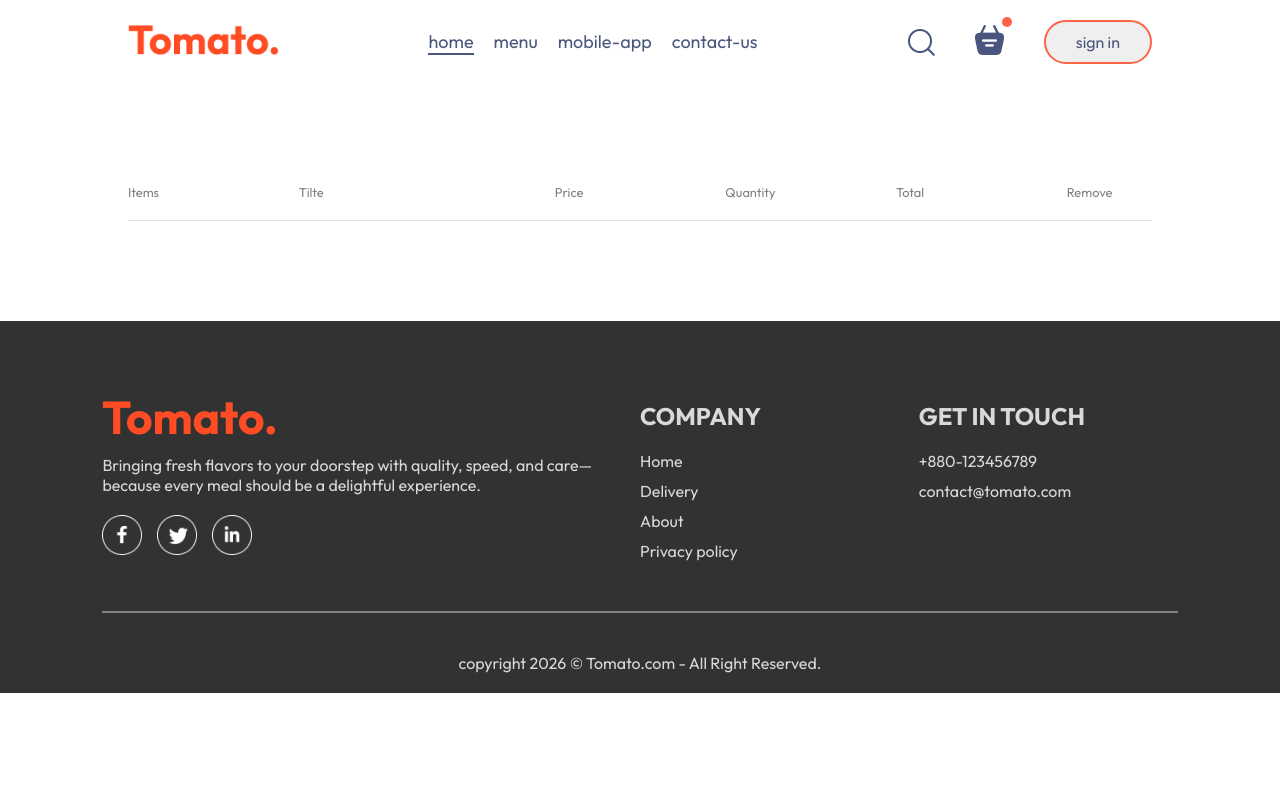
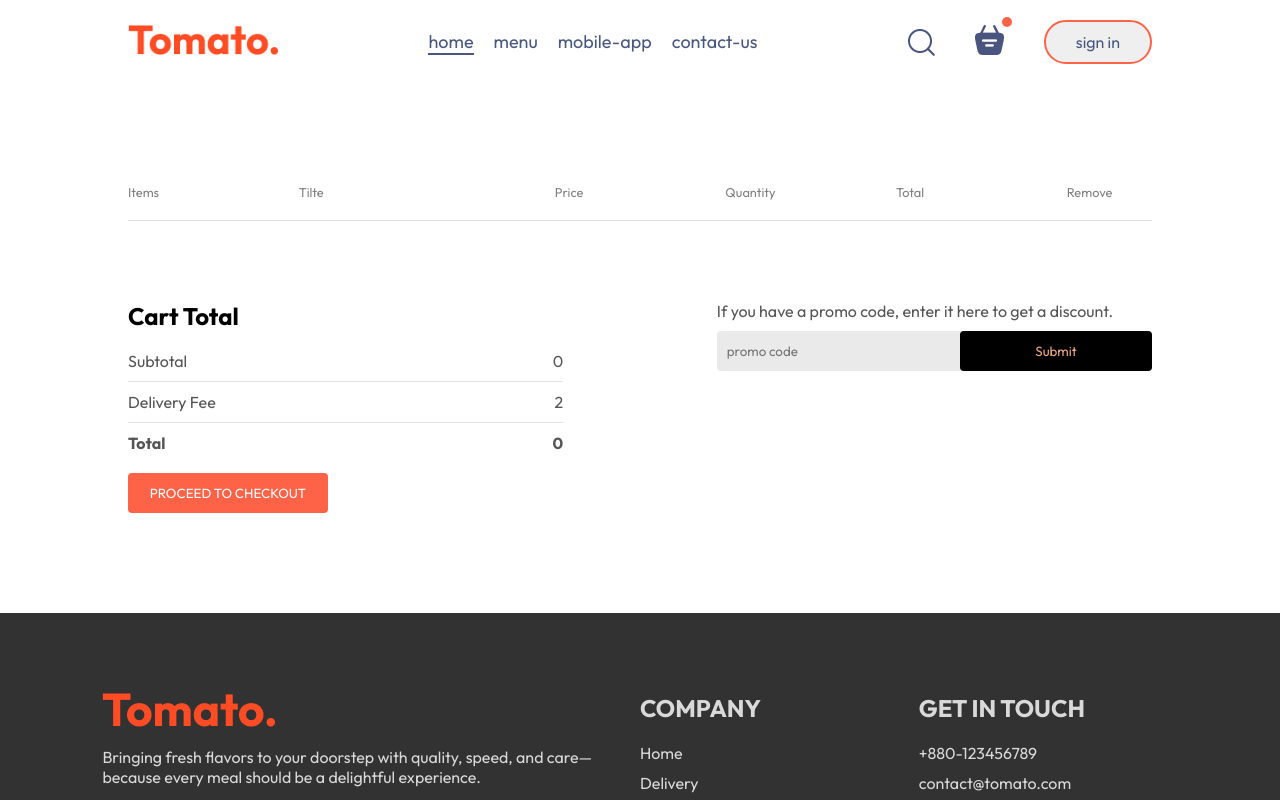
Before and after one commit to Habib0011/food-delivery-frontend, a React app: page /cart in a window 1280 px wide. Shown: the top 800 px of the page. Built offline with nearby package versions, Linux system fonts and the light colour scheme; the HTML template or start-up script is replaced by a standard one.

Commit message:
sign in and cart section done logic need

```diff
--- a/src/pages/Cart/Cart.css
+++ b/src/pages/Cart/Cart.css
@@ -28,3 +28,82 @@
 .cart-items-item .cross {
     cursor: pointer;
 }
+
+.cart-bottom {
+    margin-top: 80px;
+    display: flex;
+    justify-content: space-between;
+    gap: max(12vw, 20px);
+}
+
+.cart-total {
+    flex: 1;
+    display: flex;
+    flex-direction: column;
+    gap: 20px;
+}
+
+.cart-total-details {
+    display: flex;
+    justify-content: space-between;
+    color: #555;
+}
+
+.cart-total hr {
+    margin: 10px 0;
+}
+
+.cart-total button {
+    border: none;
+    color: white;
+    background-color: tomato;
+    width: max(15vw, 200px);
+    border-radius: 4px;
+    padding: 12px 0px;
+    cursor: pointer;
+}
+
+.cart-promocode {
+    flex: 1;
+}
+
+.cart-promocode p {
+    color: #555;
+}
+
+.cart-promocode-input {
+    margin-top: 10px;
+    display: flex;
+    justify-content: space-between;
+    align-items: center;
+    background-color: #eaeaea;
+    border-radius: 4px;
+}
+
+.cart-promocode-input input {
+    background: transparent;
+    border: none;
+    outline: none;
+    padding-left: 10px;
+}
+
+.cart-promocode-input button {
+    width: max(15vw, 150px);
+    padding: 12px 5px;
+    background-color: black;
+    border: none;
+    border-radius: 4px;
+    color: rgb(243, 174, 133);
+    cursor: pointer;
+}
+
+@media (max-width:750px) {
+    .cart-bottom {
+        flex-direction: column-reverse;
+    }
+
+    .cart-promocode {
+        justify-content: start;
+    }
+
+}
--- a/src/pages/Cart/Cart.jsx
+++ b/src/pages/Cart/Cart.jsx
@@ -36,6 +36,37 @@
 
                     })}
             </div>
+            <div className="cart-bottom">
+                <div className="cart-total">
+                    <h2>Cart Total</h2>
+                    <div>
+                        <div className="cart-total-details">
+                            <p>Subtotal</p>
+                            <p>{0}</p>
+                        </div>
+                        <hr />
+                        <div className="cart-total-details">
+                            <p>Delivery Fee</p>
+                            <p>{2}</p>
+                        </div>
+                        <hr />
+                        <div className="cart-total-details">
+                            <b>Total</b>
+                            <b>{0}</b>
+                        </div>
+                    </div>
+                    <button>PROCEED TO CHECKOUT</button>
+                </div>
+                <div className="cart-promocode">
+                    <div>
+                        <p>If you have a promo code, enter it here to get a discount.</p>
+                        <div className="cart-promocode-input">
+                            <input type="text" placeholder='promo code' />
+                            <button>Submit</button>
+                        </div>
+                    </div>
+                </div>
+            </div>
         </div>
     );
 };
```
